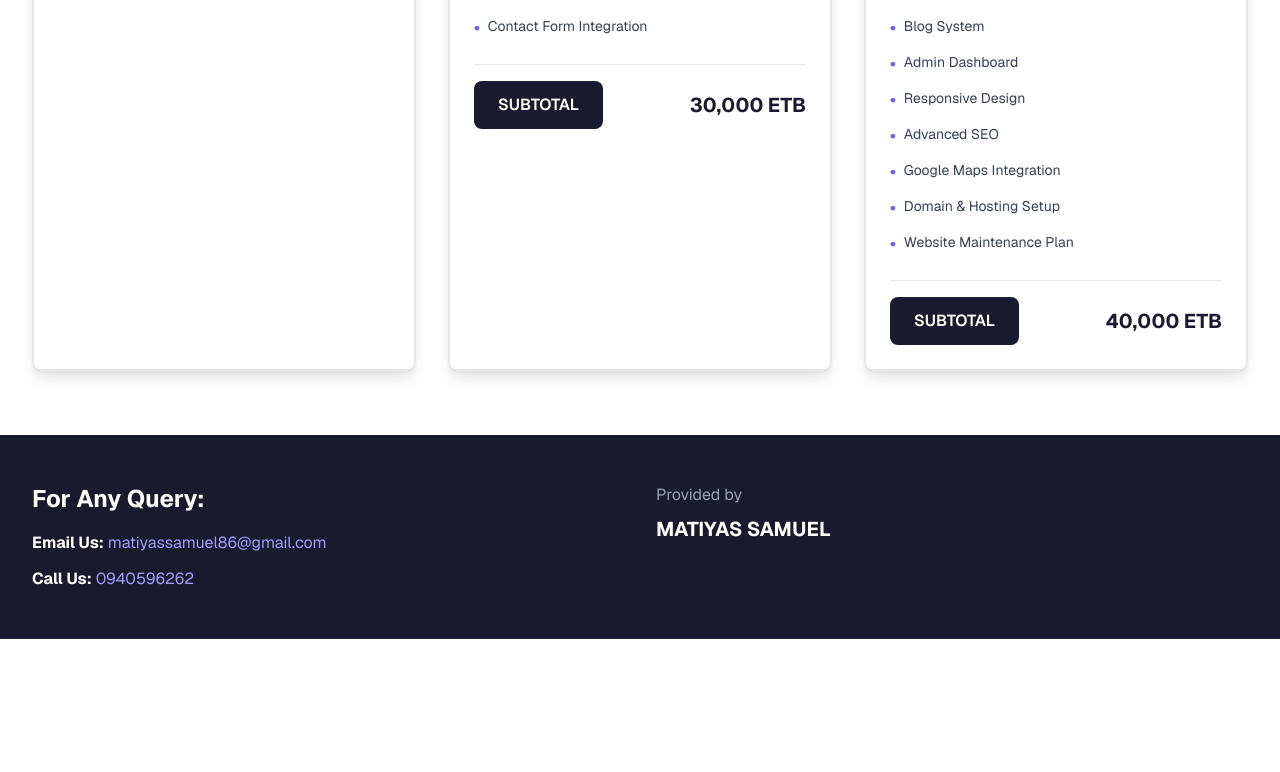
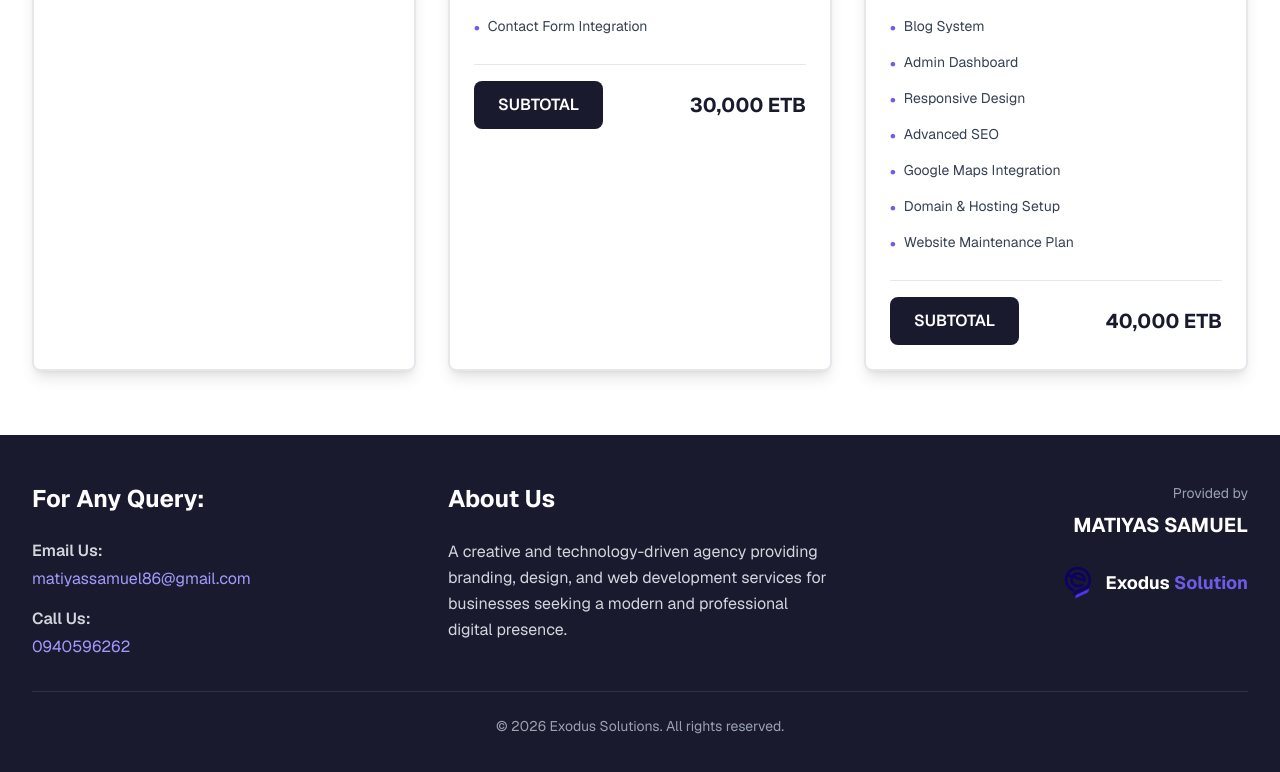
Before and after one commit to yeabtsega45/exodus-solutions, a Next.js app: page / in a window 1280 px wide. Shown: the part 2248-3020 px from the top of the page. Before the commit the page ends 2887 px from the top, so only its background shows below. Built offline with nearby package versions, Linux system fonts and the light colour scheme.

Commit message:
Refactor footer section on Home Page: updated layout to include a new About section, improved contact details presentation, and added branding information with logo. Enhanced styling for better visual appeal.

```diff
--- a/app/page.tsx
+++ b/app/page.tsx
@@ -272,37 +272,71 @@ export default function Home() {
         </div>
       </section>
 
-      {/* Contact Section */}
+      {/* Footer Section */}
       <footer className="bg-[#1a1a2e] text-white py-12">
         <div className="max-w-7xl mx-auto px-4 sm:px-6 lg:px-8">
-          <div className="grid md:grid-cols-2 gap-8">
+          <div className="grid md:grid-cols-3 gap-8 mb-8">
+            {/* Contact Section */}
             <div>
-              <h3 className="text-2xl font-bold mb-4">For Any Query:</h3>
-              <div className="space-y-3">
-                <p>
-                  <strong>Email Us:</strong>{" "}
+              <h3 className="text-2xl font-bold mb-6 text-white">For Any Query:</h3>
+              <div className="space-y-4">
+                <div>
+                  <p className="font-semibold text-gray-300 mb-1">Email Us:</p>
                   <a
                     href="mailto:matiyassamuel86@gmail.com"
-                    className="text-[#a29bfe] hover:underline"
+                    className="text-[#a29bfe] hover:text-[#6c5ce7] hover:underline transition-colors"
                   >
                     matiyassamuel86@gmail.com
                   </a>
-                </p>
-                <p>
-                  <strong>Call Us:</strong>{" "}
+                </div>
+                <div>
+                  <p className="font-semibold text-gray-300 mb-1">Call Us:</p>
                   <a
                     href="tel:0940596262"
-                    className="text-[#a29bfe] hover:underline"
+                    className="text-[#a29bfe] hover:text-[#6c5ce7] hover:underline transition-colors"
                   >
                     0940596262
                   </a>
-                </p>
+                </div>
               </div>
             </div>
-            <div className="text-right md:text-left">
-              <p className="text-gray-400 mb-2">Provided by</p>
-              <p className="text-xl font-bold">MATIYAS SAMUEL</p>
+
+            {/* About Section */}
+            <div>
+              <h3 className="text-2xl font-bold mb-6 text-white">About Us</h3>
+              <p className="text-gray-300 leading-relaxed">
+                A creative and technology-driven agency providing branding, design,
+                and web development services for businesses seeking a modern and
+                professional digital presence.
+              </p>
             </div>
+
+            {/* Provided By Section */}
+            <div className="text-center md:text-right">
+              <p className="text-gray-400 mb-2 text-sm">Provided by</p>
+              <p className="text-xl font-bold text-white">MATIYAS SAMUEL</p>
+              <div className="mt-6 flex justify-center md:justify-end">
+                <div className="flex items-center gap-2">
+                  <Image
+                    src="/exodus-logo.png"
+                    alt="Exodus Solutions Logo"
+                    width={40}
+                    height={40}
+                    className="object-contain"
+                  />
+                  <span className="text-lg font-bold">
+                    Exodus <span className="text-[#6c5ce7]">Solution</span>
+                  </span>
+                </div>
+              </div>
+            </div>
+          </div>
+
+          {/* Bottom Bar */}
+          <div className="border-t border-white/10 pt-6 text-center">
+            <p className="text-gray-400 text-sm">
+              © {new Date().getFullYear()} Exodus Solutions. All rights reserved.
+            </p>
           </div>
         </div>
       </footer>
```
